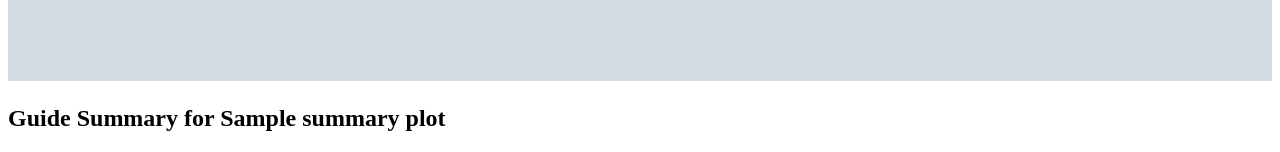
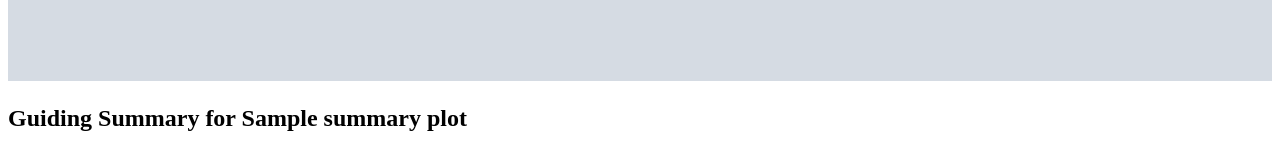
Before and after one commit to LCOGT/floyds-guider-frame-processor, a Python web app: template floyds_guider/templates/guider_summary_template.html in a window 1280 px wide. Shown: the part 1936-2088 px from the top of the page. Run offline with Jinja, Linux system fonts and the light colour scheme; the template is opened without the code that fills it: most values are stand-ins (such as "Sample title", 1, 10 or a date in 2020); grey boxes marked "Sample" are stand-in pictures.

Commit message:
Added guider summary title to row div.

```diff
--- a/floyds_guider/templates/guider_summary_template.html
+++ b/floyds_guider/templates/guider_summary_template.html
@@ -19,7 +19,7 @@
   </div>
 </div>
     {% for summary_plot in summary_plots %}
-    <h2>Guide Summary for {{summary_plot["science_frame_name"]}} </h2>
+    <div class="row"><h2>Guiding Summary for {{summary_plot["science_frame_name"]}} </h2></div>
     <div class="row">
       <div class="column">
         <img src="{{summary_plot['total_counts']}}" style="width:100%">
--- a/setup.py
+++ b/setup.py
@@ -15,7 +15,7 @@ from setuptools import setup, find_packages
 setup(name='floyds-guider-frame-processor',
       author=['Curtis McCully'],
       author_email=['cmccully@lco.global'],
-      version='0.0.1',
+      version='0.0.2',
       packages=find_packages(),
       package_dir={'floyds_guider': 'floyds_guider'},
       include_package_data=True,
```
